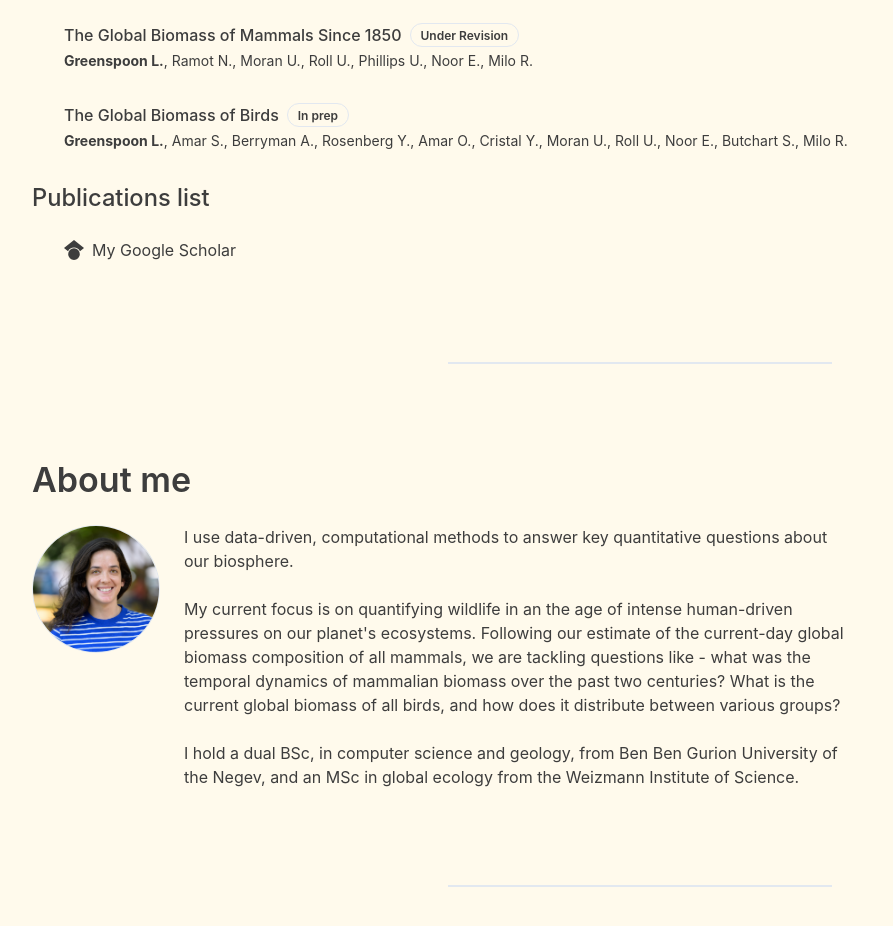
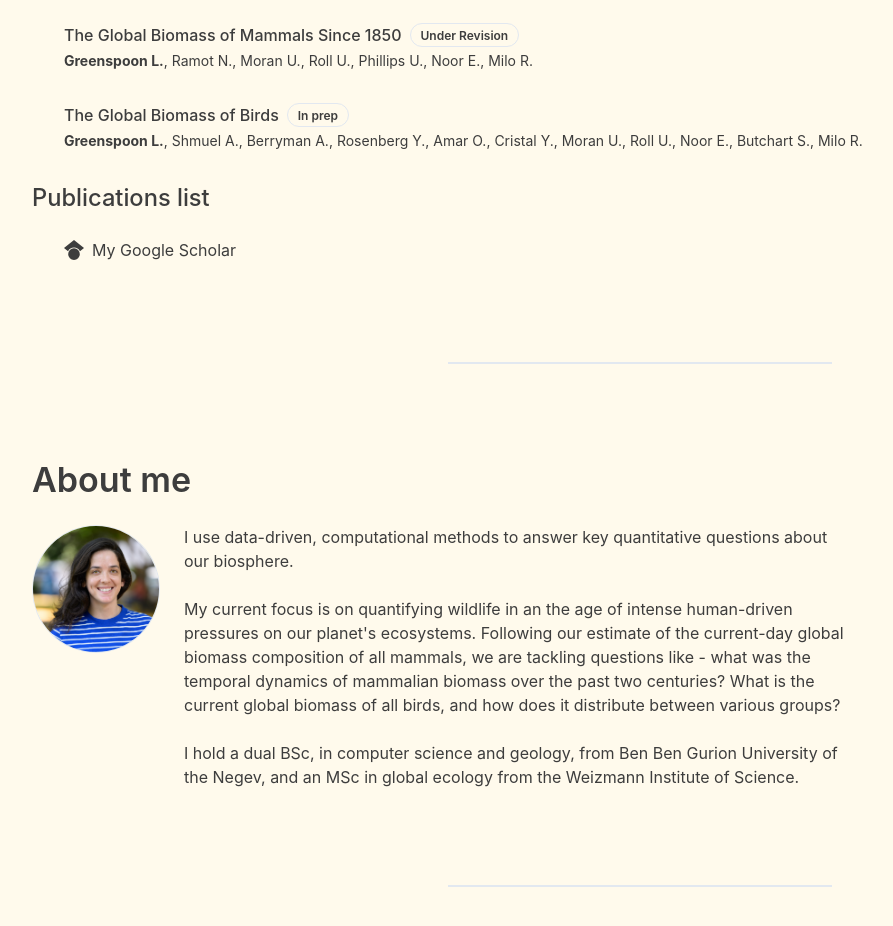
Before and after one commit to orshaviv/bio-code-showcase, a React (Vite) app: page / in a window 1280 px wide. Shown: the part 1240-2166 px from the top of the page, without its empty margins (0-893 px from the left). Built offline with nearby package versions, Linux system fonts and the light colour scheme.

Commit message:
fix: author and image

```diff
--- a/src/components/site/PublicationsPreview.tsx
+++ b/src/components/site/PublicationsPreview.tsx
@@ -145,7 +145,7 @@ const inPrep: InPrepPub[] = [
     title: "The Global Biomass of Birds",
     authors: [
       { first: "Lior", last: "Greenspoon" },
-      { first: "Shmuel", last: "Amar" },
+      { first: "Asaf", last: "Shmuel" },
       { first: "Adam", last: "Berryman" },
       { first: "Yuval", last: "Rosenberg" },
       { first: "Omer", last: "Amar" },
```
Also changed, not shown: 1 other file (tests, documents, lock files or other folders).
